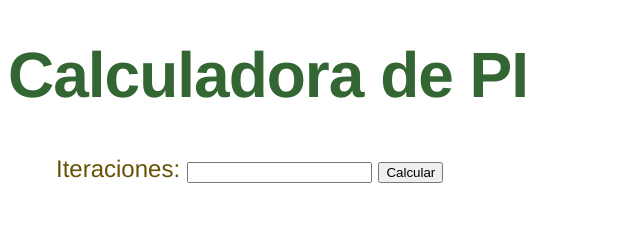
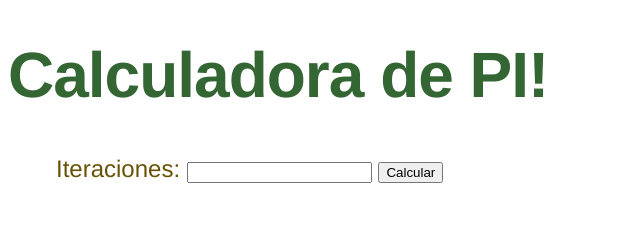
Before and after one commit to wiof/webappsdemo, a plain HTML site: page CibDemo/index.html in a window 1280 px wide. Shown: the top 228 px of the page, 0-640 px from the left. Drawn offline with nearby package versions, Linux system fonts and the light colour scheme.

Commit message:
Cambiado título.

```diff
--- a/CibDemo/index.html
+++ b/CibDemo/index.html
@@ -10,7 +10,7 @@
     </style>
 </head>
 <body>
-    <h1>Calculadora de PI</h1>
+    <h1>Calculadora de PI!</h1>
 
     <form>
         <label for="iteraciones">Iteraciones:</label>
```
